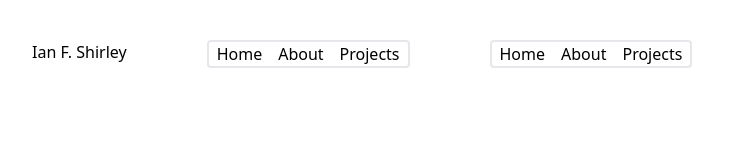
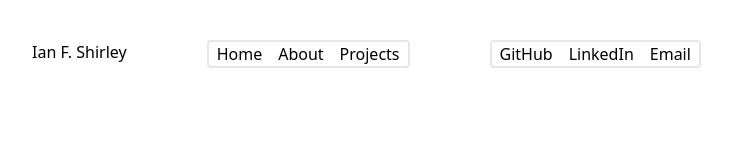
Before and after one commit to ianfshirley/Portfolio, a Next.js app: page / in a window 1280 px wide. Shown: the top 152 px of the page, without its empty margins (8-740 px from the left). Built offline with nearby package versions, Linux system fonts and the light colour scheme.

Commit message:
added links to github, linkedin and email to contactlinks component

```diff
--- a/app/components/Header/ContactLinks.js
+++ b/app/components/Header/ContactLinks.js
@@ -5,24 +5,15 @@ export default function ContactLinks() {
   return (
     <div className="p-10">
       <nav className="rounded border-2">
-        <Link
-          href='/'
-          className="p-2"
-        >
-          Home
-        </Link>
-        <Link
-          href='/about'
-          className="p-2"
-        >
-          About
-        </Link>
-        <Link
-          href='/portfolio'
-          className="p-2"
-        >
-          Projects
-        </Link>
+        <a href='https://github.com/ianfshirley' target='_blank' rel='noopener noreferrer' className="p-2">
+          GitHub
+        </a>
+        <a href='https://www.linkedin.com/in/ianfshirley/' target='_blank' rel='noopener noreferrer' className="p-2">
+          LinkedIn
+        </a>
+        <a href='mailto:ianfshirley88@gmail.com' target='_blank' rel='noopener noreferrer' className="p-2">
+          Email
+        </a>
       </nav>
     </div>
   )
```
